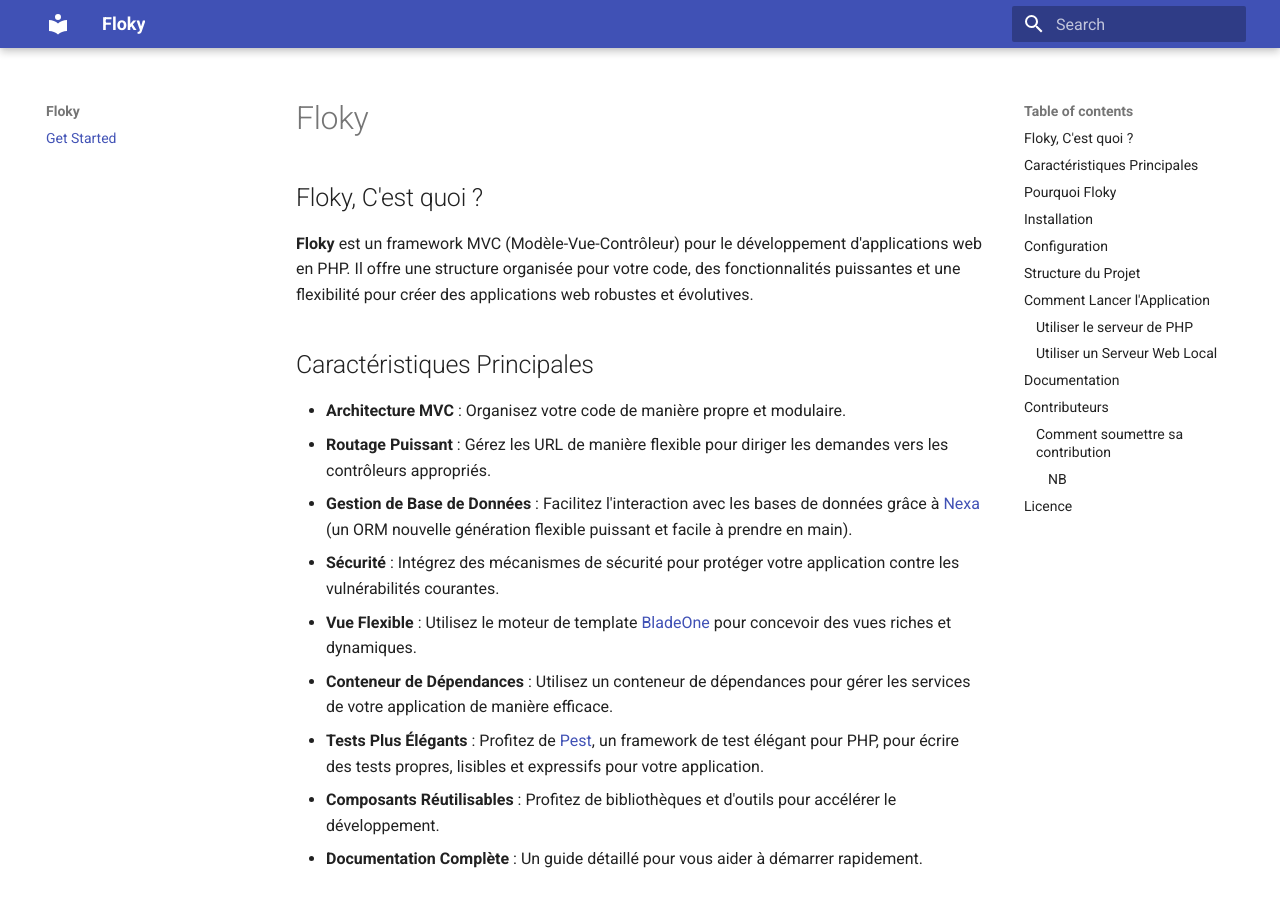
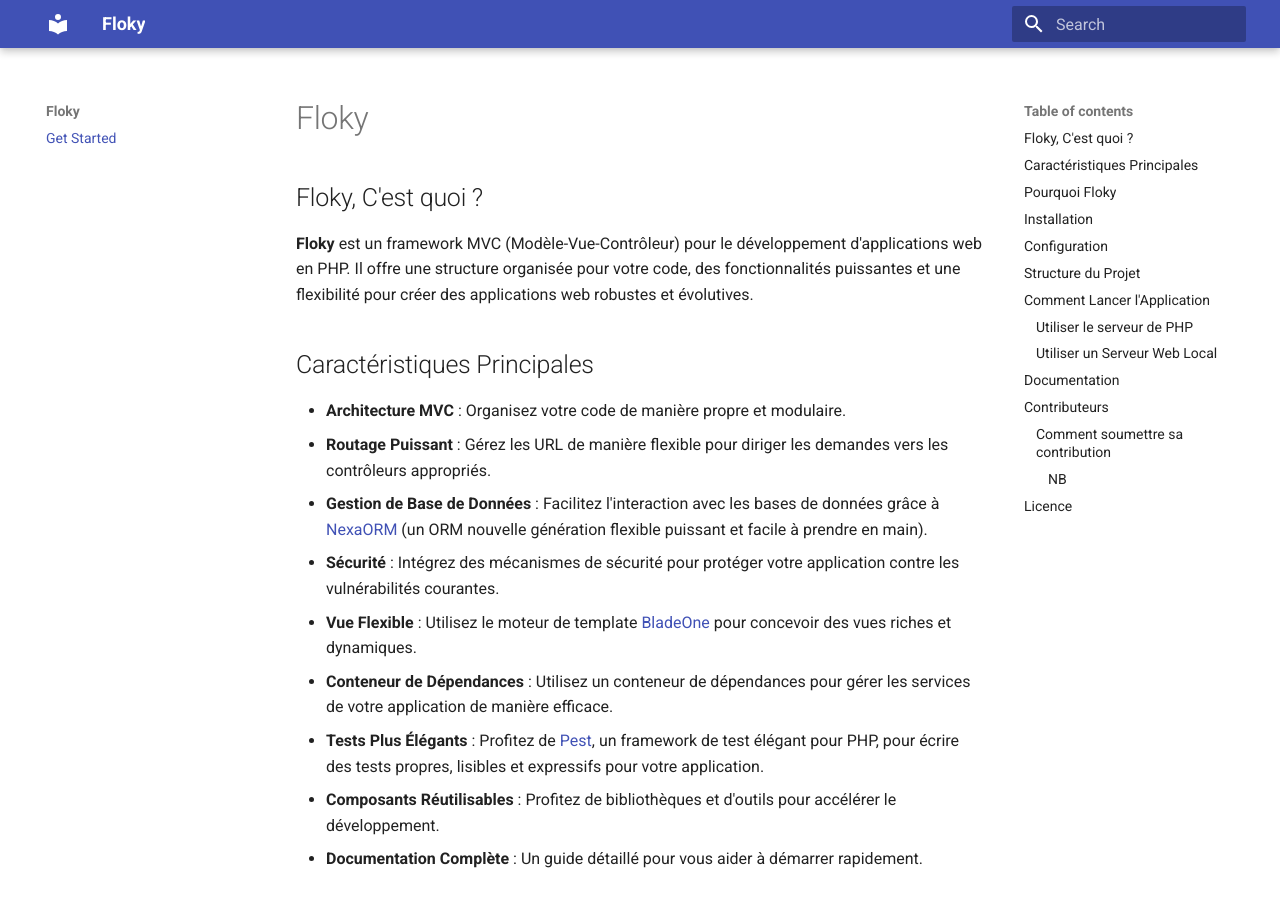
Before and after one commit to v1p3r75/floky-docs, an MkDocs documentation site: the page built from docs/index.md, in a window 1280 px wide and 900 px high. Built offline with MkDocs 1.6.1 and Material for MkDocs 9.7.7, drawn with Linux system fonts in a browser that asks for light colours.

Commit message:
Fix typos

```diff
--- a/docs/index.md
+++ b/docs/index.md
@@ -8,7 +8,7 @@
 
 - **Architecture MVC** : Organisez votre code de manière propre et modulaire.
 - **Routage Puissant** : Gérez les URL de manière flexible pour diriger les demandes vers les contrôleurs appropriés.
-- **Gestion de Base de Données** : Facilitez l'interaction avec les bases de données grâce à [Nexa](https://github.com/v1p3r75/NexaORM/) (un ORM nouvelle génération flexible puissant et facile à prendre en main).
+- **Gestion de Base de Données** : Facilitez l'interaction avec les bases de données grâce à [NexaORM](https://github.com/v1p3r75/NexaORM/) (un ORM nouvelle génération flexible puissant et facile à prendre en main).
 - **Sécurité** : Intégrez des mécanismes de sécurité pour protéger votre application contre les vulnérabilités courantes.
 - **Vue Flexible** : Utilisez le moteur de template [BladeOne](https://github.com/EFTEC/BladeOne/) pour concevoir des vues riches et dynamiques.
 - **Conteneur de Dépendances** : Utilisez un conteneur de dépendances pour gérer les services de votre application de manière efficace.
```
